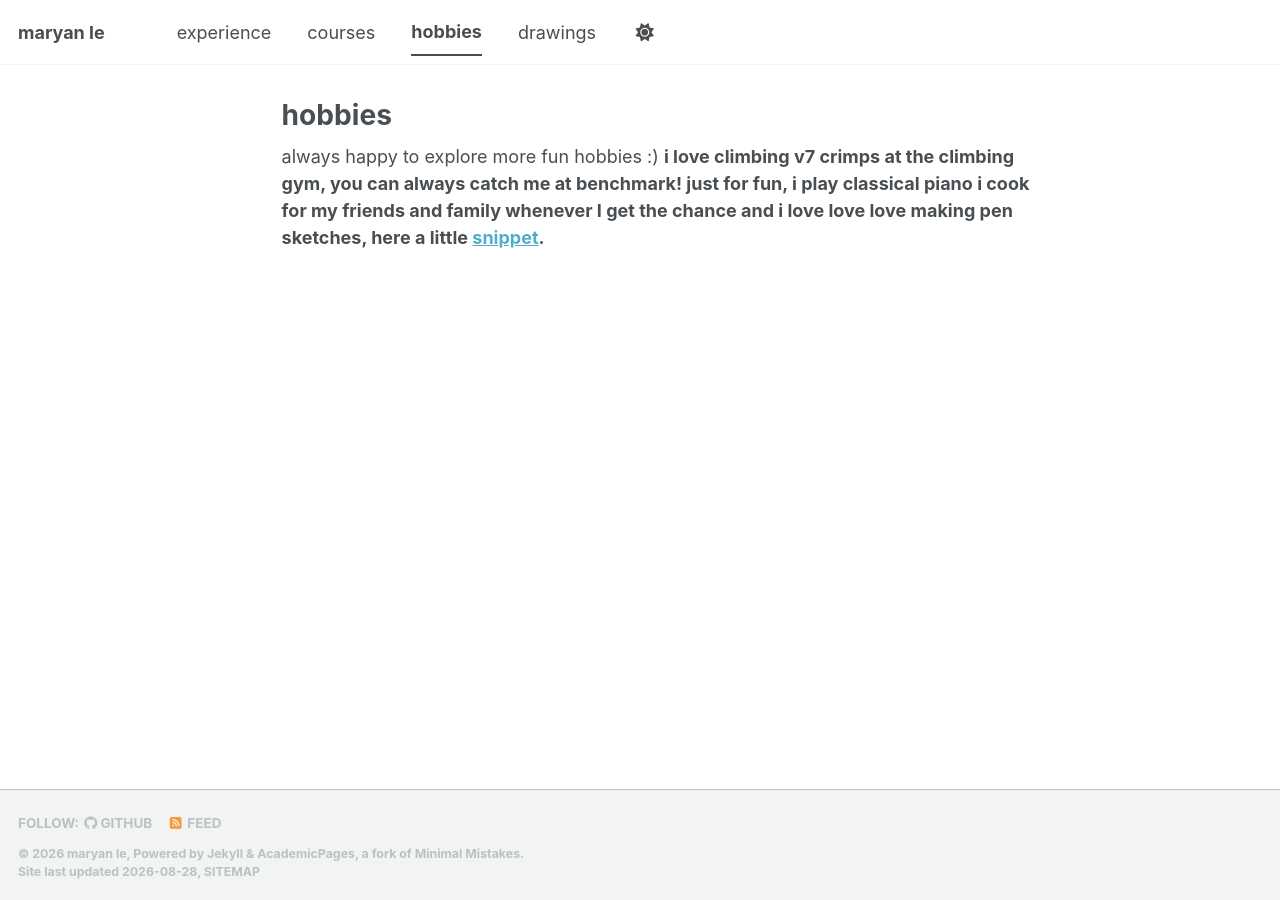
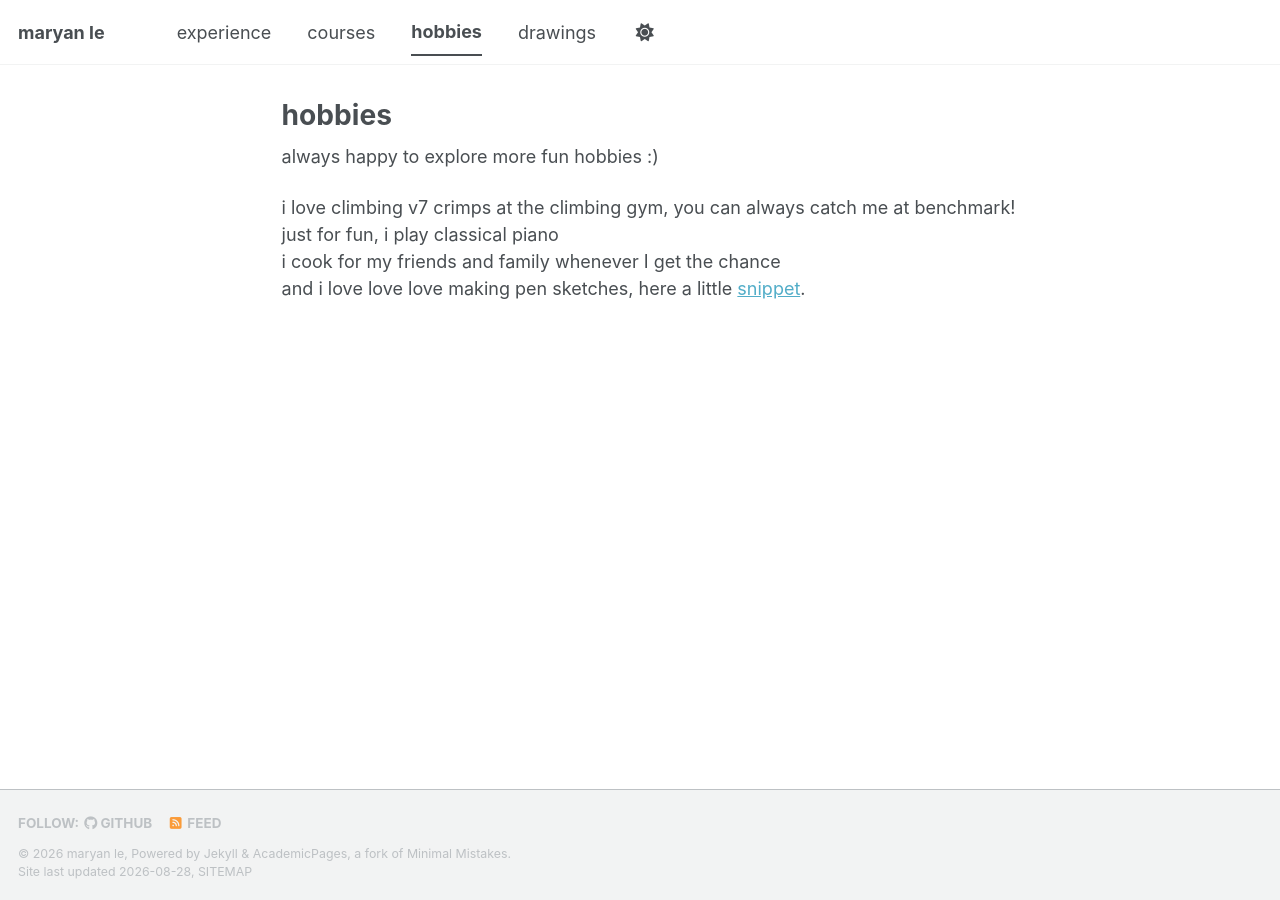
Before and after one commit to lemaryan/lemaryan.github.io, a Jekyll site: the page built from _pages/hobbies.html, in a window 1280 px wide. Built offline with Jekyll 4.4.1, drawn with Linux system fonts in a browser that asks for light colours; a style sheet for code colours, icons or effects is not loaded.

Commit message:
Format hobbies section with paragraph tags

```diff
--- a/_pages/hobbies.html
+++ b/_pages/hobbies.html
@@ -4,9 +4,13 @@ permalink: /hobbies/
 author_profile: false
 ---
 
-always happy to explore more fun hobbies :) <b>
+<p>
+always happy to explore more fun hobbies :)
+</p>
 
-i love climbing v7 crimps at the climbing gym, you can always catch me at benchmark! <b>
-just for fun, i play classical piano <b>
-i cook for my friends and family whenever I get the chance  <b>
-and i love love love making pen sketches, here a little <a href="/drawings/">snippet</a>.
+<p>
+i love climbing v7 crimps at the climbing gym, you can always catch me at benchmark! <br>
+just for fun, i play classical piano <br>
+i cook for my friends and family whenever I get the chance  <br>
+and i love love love making pen sketches, here a little <a href="/drawings/">snippet</a>.<br>
+</p>
```
